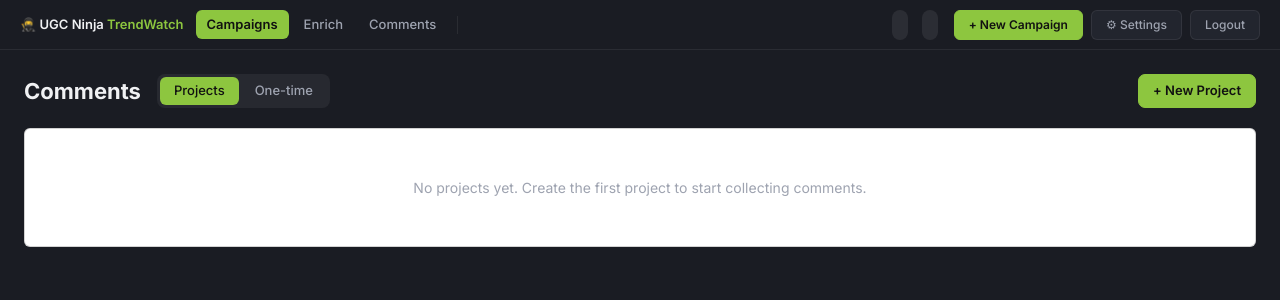
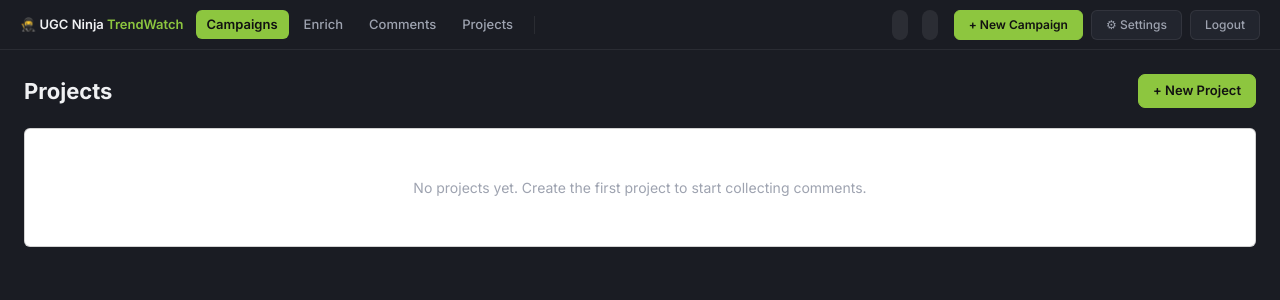
Before and after one commit to UGCninja/trendwatch-platform-, a FastAPI app: template app/templates/comment_projects.html in a window 1280 px wide. Shown: the top 300 px of the page. Run offline with FastAPI, Linux system fonts and the light colour scheme; the template is opened without the code that fills it, so the values that code supplies are empty.

Commit message:
feat: move Projects to main navigation as standalone item
- Add Projects link to top navbar
- Remove Projects sub-tab from Comments page
- Comments page now has only One-time / History pills
- Projects page shows clean header without sub-tabs
- active_page updated to comment_projects for correct nav highlight

Co-Authored-By: Claude Sonnet 4.6 <noreply@anthropic.com>

```diff
--- a/app/main.py
+++ b/app/main.py
@@ -2455,7 +2455,7 @@ def comment_projects_list(request: Request):
         })
     db.close()
     return templates.TemplateResponse(request=request, name="comment_projects.html",
-                                      context={"active_page": "comments", "projects": result})
+                                      context={"active_page": "comment_projects", "projects": result})
 
 
 @app.post("/comments/projects")
@@ -2588,7 +2588,7 @@ def comment_project_detail(request: Request, pid: int):
 
     db.close()
     return templates.TemplateResponse(request=request, name="comment_project_detail.html", context={
-        "active_page": "comments",
+        "active_page": "comment_projects",
         "project": project,
         "sources": sources,
         "total_comments": total,
--- a/app/templates/base.html
+++ b/app/templates/base.html
@@ -16,6 +16,7 @@
     <a href="/" class="topnav-link {% if active_page == 'campaigns' or active_page == 'tags' or not active_page %}active{% endif %}">Campaigns</a>
     <a href="/enrich" class="topnav-link {% if active_page == 'enrich' %}active{% endif %}">Enrich</a>
     <a href="/comments" class="topnav-link {% if active_page == 'comments' %}active{% endif %}">Comments</a>
+    <a href="/comments/projects" class="topnav-link {% if active_page == 'comment_projects' %}active{% endif %}">Projects</a>
     <div class="topnav-sep"></div>
     <div class="topnav-right">
         <a href="https://app.scrapecreators.com" target="_blank" id="sc-balance" style="font-size:.8rem;color:#ccc;background:rgba(255,255,255,.08);padding:3px 8px;border-radius:20px;margin-right:6px;text-decoration:none" title="ScrapeCreators credits"></a>
--- a/app/templates/comment_projects.html
+++ b/app/templates/comment_projects.html
@@ -1,13 +1,7 @@
 {% extends "base.html" %}
 {% block content %}
 <div style="display:flex;align-items:center;justify-content:space-between;margin-bottom:20px">
-  <div style="display:flex;align-items:center;gap:16px">
-    <h2 style="font-size:22px;font-weight:700;margin:0">Comments</h2>
-    <div style="display:flex;gap:2px;background:rgba(255,255,255,.06);border-radius:8px;padding:3px">
-      <a href="/comments/projects" style="padding:4px 14px;border-radius:6px;font-size:13px;font-weight:500;text-decoration:none;background:var(--accent,#b6f542);color:#111">Projects</a>
-      <a href="/comments" style="padding:4px 14px;border-radius:6px;font-size:13px;font-weight:500;text-decoration:none;color:var(--text-muted)">One-time</a>
-    </div>
-  </div>
+  <h2 style="font-size:22px;font-weight:700;margin:0">Projects</h2>
   <button class="btn btn-primary" data-bs-toggle="modal" data-bs-target="#newProjectModal">+ New Project</button>
 </div>
 
--- a/app/templates/comments.html
+++ b/app/templates/comments.html
@@ -3,7 +3,6 @@
 <div style="display:flex;align-items:center;gap:16px;margin-bottom:20px">
   <h2 style="font-size:22px;font-weight:700;margin:0">Comments</h2>
   <div style="display:flex;gap:2px;background:rgba(255,255,255,.06);border-radius:8px;padding:3px">
-    <a href="/comments/projects" style="padding:4px 14px;border-radius:6px;font-size:13px;font-weight:500;text-decoration:none;color:var(--text-muted)">Projects</a>
     <button id="pill-new" onclick="switchTab('new')" style="padding:4px 14px;border-radius:6px;font-size:13px;font-weight:500;border:none;cursor:pointer;background:var(--accent,#b6f542);color:#111">One-time</button>
     <button id="pill-history" onclick="switchTab('history')" style="padding:4px 14px;border-radius:6px;font-size:13px;font-weight:500;border:none;cursor:pointer;background:none;color:var(--text-muted)">History</button>
   </div>
```
